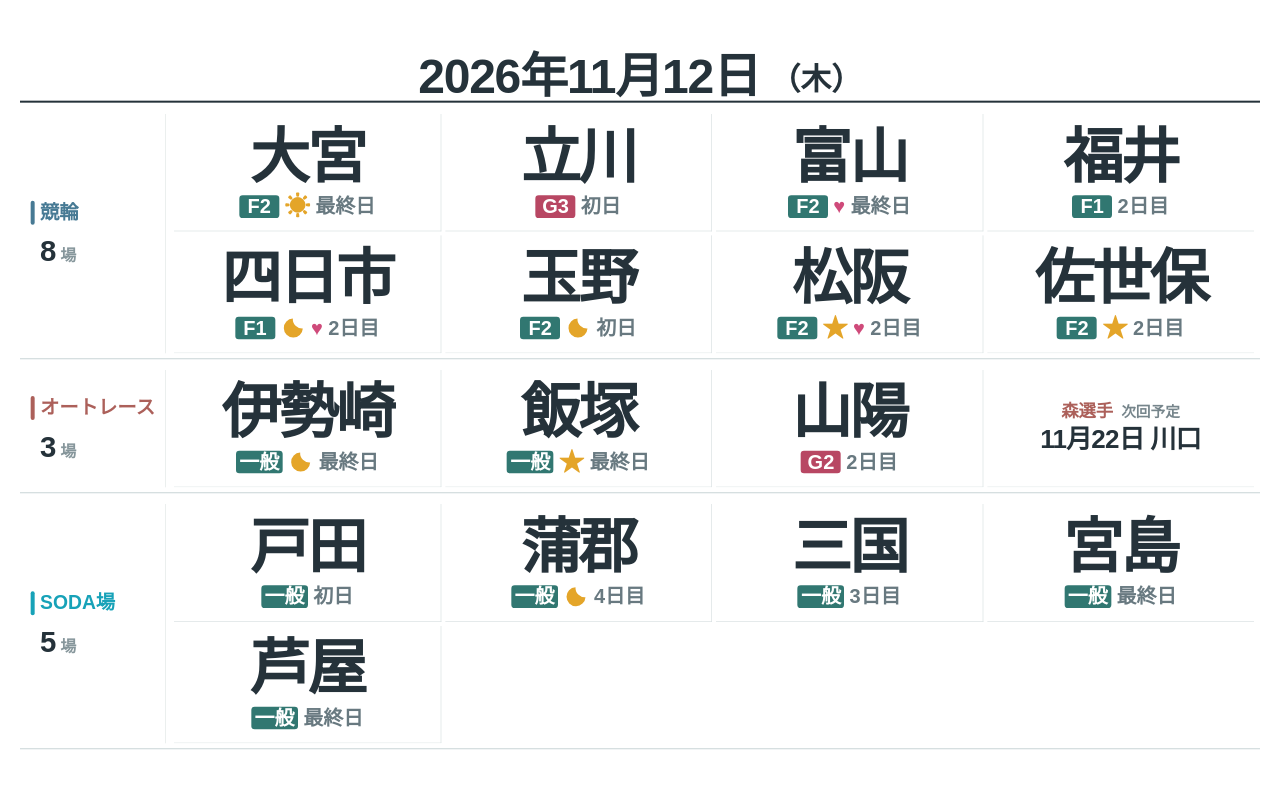
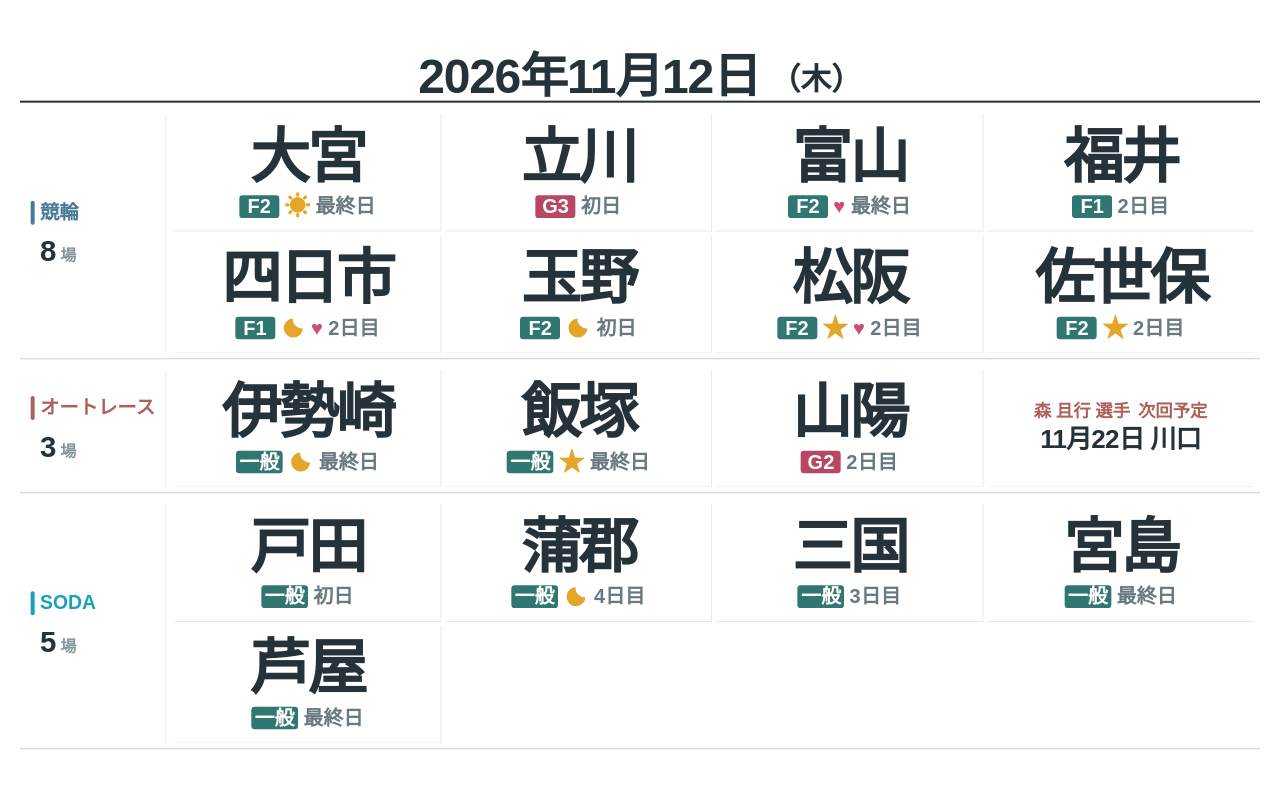
Before and after one commit to nobusukeyanagi/assembly, a plain HTML site: page index.html in a window 1280 px wide. Drawn offline with Linux system fonts and the light colour scheme.

Commit message:
style: show full Mori racer name and unified schedule status; shorten SODA heading

```diff
--- a/index.html
+++ b/index.html
@@ -21,13 +21,13 @@
       <div class="entries auto-tiles" id="auto-tiles">
         <div class="auto-items" id="auto-entries">読み込み中…</div>
         <section class="entry mori-tile" aria-label="森且行選手の出走予定">
-          <div class="mori-heading"><h3>森選手</h3><span id="mori-status" class="mori-status">確認中</span></div>
+          <div class="mori-heading"><h3>森 且行 選手</h3><span id="mori-status" class="mori-status">確認中</span></div>
           <div id="mori-body" class="mori-body">読み込み中…</div>
         </section>
       </div>
     </section>
     <section class="panel soda" aria-label="SODA開催場情報">
-      <header class="panel-head"><div class="title-group"><i class="stripe s-soda"></i><h2>SODA場</h2></div><span class="count"><b id="soda-count">—</b> 場</span></header>
+      <header class="panel-head"><div class="title-group"><i class="stripe s-soda"></i><h2>SODA</h2></div><span class="count"><b id="soda-count">—</b> 場</span></header>
       <div class="entries" id="soda-entries">読み込み中…</div>
     </section>
   </div>
--- a/styles.css
+++ b/styles.css
@@ -258,19 +258,14 @@ h2 {
   min-width: 0;
   white-space: nowrap;
 }
-.mori-tile h3 {
+.mori-tile h3,
+.mori-status {
   font-size: 26px;
   color: var(--auto);
   font-weight: 900;
   line-height: 1;
-  margin: 0;
 }
-.mori-status {
-  font-size: 22px;
-  font-weight: 800;
-  color: #76858b;
-  line-height: 1;
-}
+.mori-tile h3 { margin: 0; }
 .mori-body {
   display: flex;
   flex-direction: column;
```
